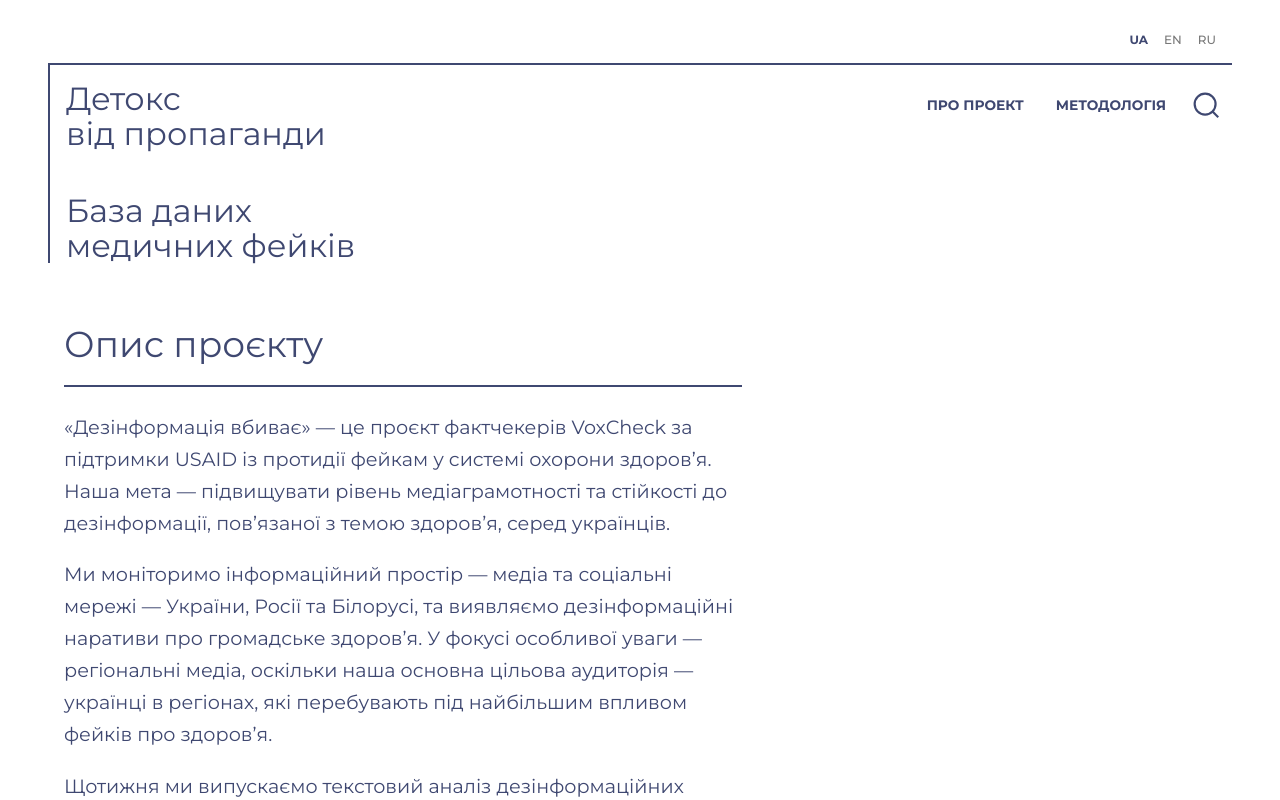
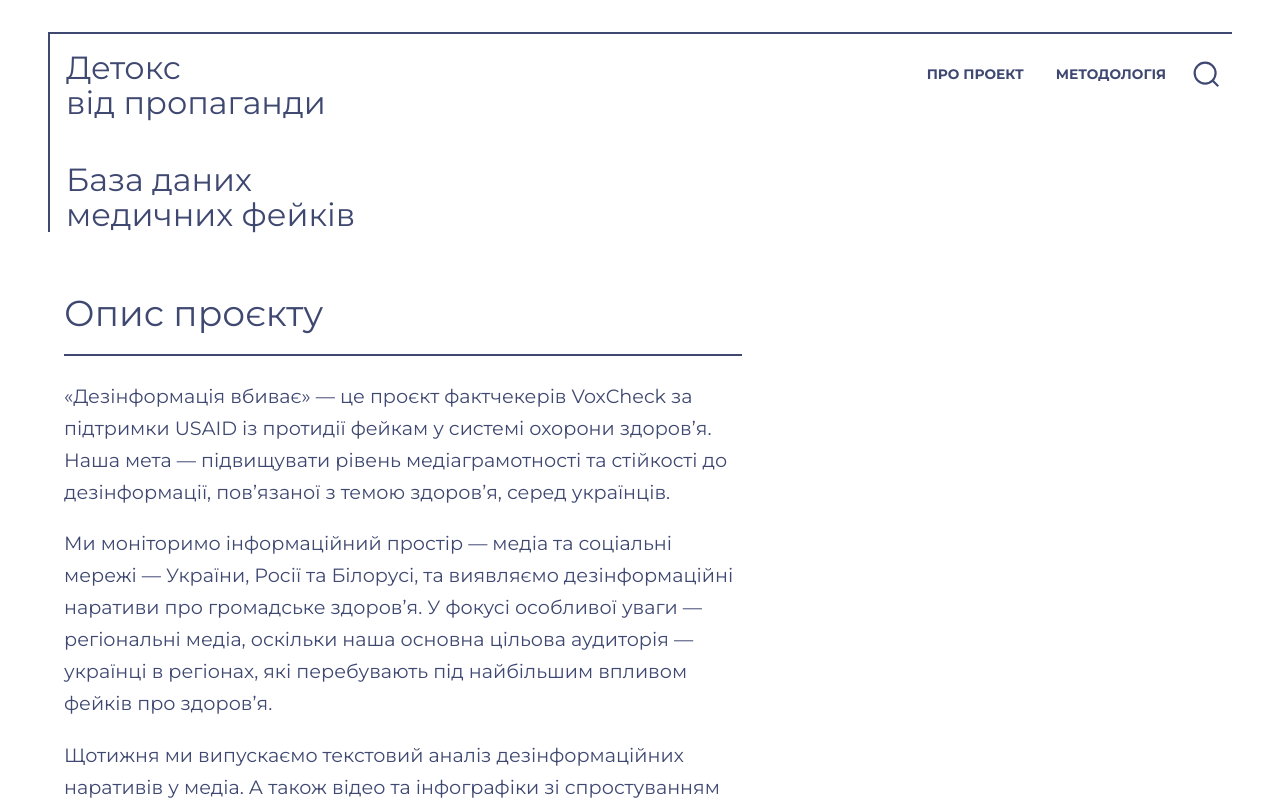
Before and after one commit to sergesoroka/medical-fakes-database, a Next.js app: page /about in a window 1280 px wide. Shown: the top 800 px of the page. Built offline with nearby package versions, Linux system fonts and the light colour scheme.

Commit message:
Removed Langs menu for a moment

```diff
--- a/components/Header/Header.module.scss
+++ b/components/Header/Header.module.scss
@@ -7,6 +7,7 @@ $primary-color: #3F4871;
   border-top:  2px solid #3F4871;
   border-left:  2px solid #3F4871;
   height: 200px;
+  margin-top: 1rem;
   color: $primary-color;
 }
 
--- a/components/Header/Header.tsx
+++ b/components/Header/Header.tsx
@@ -14,7 +14,7 @@ const Header = () => {
   const methodLabel = locale == 'en' ? 'Metodology' : locale == 'ru' ? 'Методология' : 'Методологія'
   return (
     <>
-    <LangSwitcher />
+    {/* <LangSwitcher /> */}
       <header className={styles.header}>
         <Link href="/">
           <div className={styles.logo}>
```
